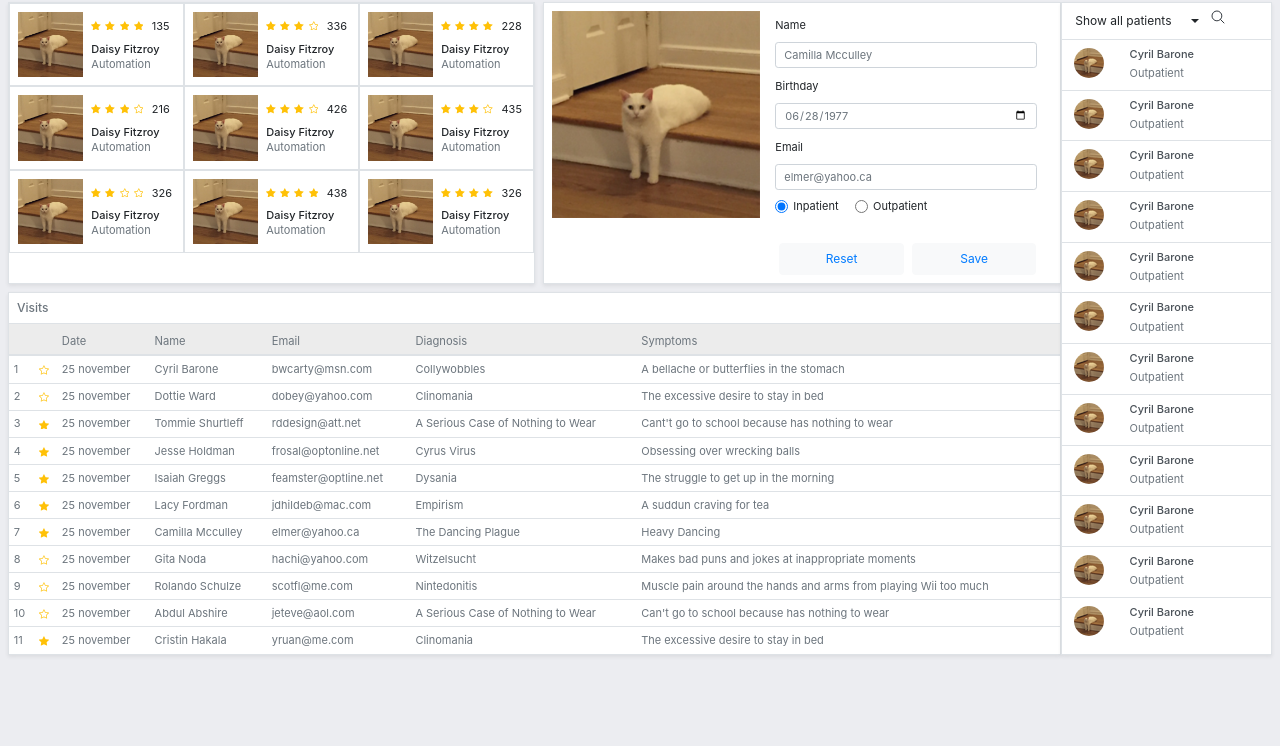
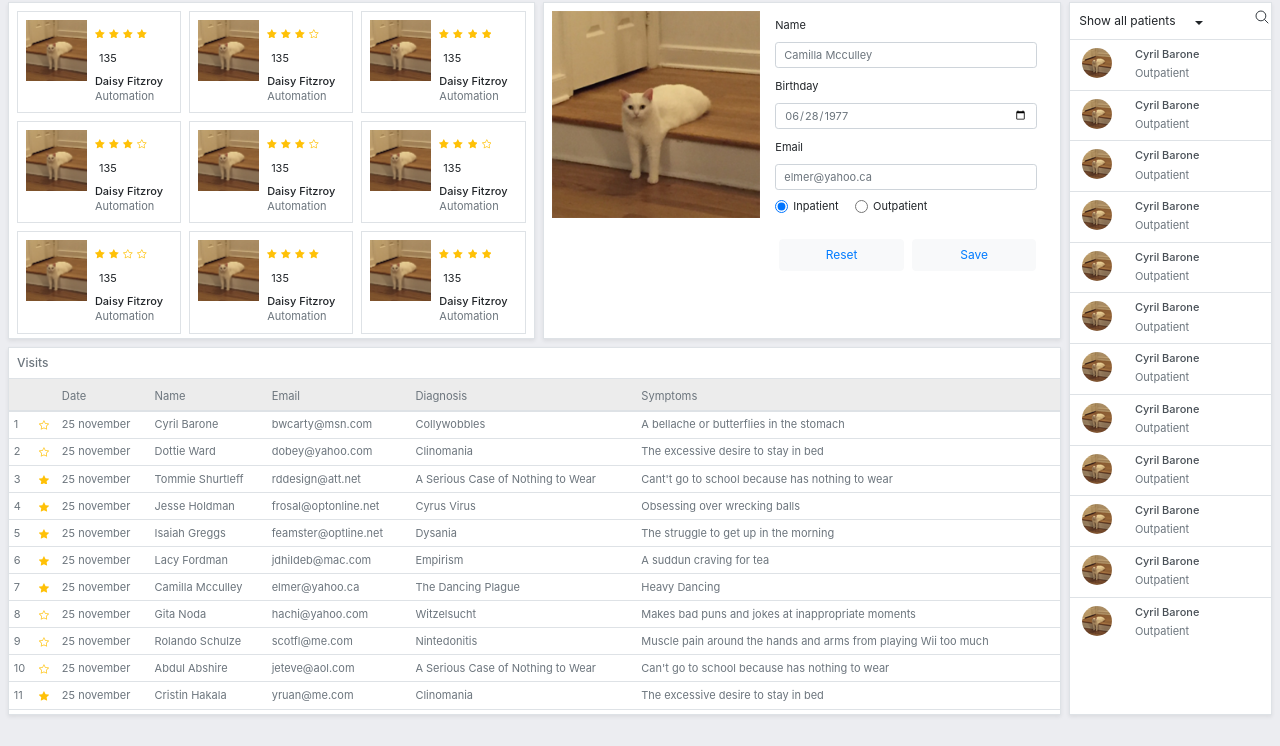
Before and after one commit to sofiegagelmans/FrameWork, a website: page index.html in a window 1280 px wide. Shown: the part 54-800 px from the top of the page. Drawn offline with nearby package versions, Linux system fonts and the light colour scheme; files that its build step writes are made by us from their sources.

Commit message:
margin adjustments

```diff
--- a/index.html
+++ b/index.html
@@ -19,22 +19,22 @@
             <a href="" class="rounded-circle mt-2 mb-2">
               <img class="rounded-circle mr-2" src="images/avatar-cat.png"/>
             </a>
-            <a href="#" class="icon-setting fa-sm text-dark mt-2">
+            <a href="#" class="icon-setting fa-sm text-dark mt-1">
               <ion-icon name="settings-outline"></ion-icon>
             </a>
           </div>
         </nav>
       </header>
       <!-- main -->
-      <main class="main-column m-2">
+      <main class="main-column mx-2">
         <div class="row">
           <div class="col-12 col-md-10">
             <div class="row">
               <!-- ratings -->
-              <div class="col-6 bg-white border shadow-sm">
+              <div class="col-6 bg-white border shadow-sm mt-2">
                 <!-- first row -->
                 <div class="row">
-                  <div class="col-12 col-md border p-0">
+                  <div class="col-12 col-md border p-0 m-md-1 mt-md-2 ml-md-2">
                     <div class="container p-0">
                       <div class="row m-2">
                         <div class="col-5 col-sm-5 p-0 mr-2">
@@ -68,7 +68,7 @@
                       </div>
                     </div>
                   </div>
-                  <div class="col-12 col-md border p-0">
+                  <div class="col-12 col-md border p-0 m-md-1 mt-md-2">
                     <div class="container p-0 m-0">
                       <div class="row m-2">
                         <div class="col-5 col-sm-5 p-0 mr-2">
@@ -95,14 +95,14 @@
                               <path fill-rule="evenodd" d="M2.866 14.85c-.078.444.36.791.746.593l4.39-2.256 4.389 2.256c.386.198.824-.149.746-.592l-.83-4.73 3.523-3.356c.329-.314.158-.888-.283-.95l-4.898-.696L8.465.792a.513.513 0 0 0-.927 0L5.354 5.12l-4.898.696c-.441.062-.612.636-.283.95l3.523 3.356-.83 4.73zm4.905-2.767l-3.686 1.894.694-3.957a.565.565 0 0 0-.163-.505L1.71 6.745l4.052-.576a.525.525 0 0 0 .393-.288l1.847-3.658 1.846 3.658a.525.525 0 0 0 .393.288l4.052.575-2.906 2.77a.564.564 0 0 0-.163.506l.694 3.957-3.686-1.894a.503.503 0 0 0-.461 0z"/>
                             </svg>
                           </a>
-                          <p class="d-inline-block mb-2 ml-1" style="font-size: 11px;">336</p>
+                          <p class="d-inline-block mb-2 ml-1" style="font-size: 11px;">135</p>
                             <h6 class="mb-0" style="font-size: 11px;">Daisy Fitzroy</h6>
                           <p class="text-muted mb-0" style="font-size: 11px;">Automation</p>
                         </div>
                       </div>
                     </div>
                   </div>
-                  <div class="col-12 col-md border p-0">
+                  <div class="col-12 col-md border p-0 m-md-1 mt-md-2 mr-md-2">
                     <div class="container p-0 m-0">
                       <div class="row m-2">
                         <div class="col-5 col-sm-5 p-0 mr-2">
@@ -129,7 +129,7 @@
                               <path d="M3.612 15.443c-.386.198-.824-.149-.746-.592l.83-4.73L.173 6.765c-.329-.314-.158-.888.283-.95l4.898-.696L7.538.792c.197-.39.73-.39.927 0l2.184 4.327 4.898.696c.441.062.612.636.283.95l-3.523 3.356.83 4.73c.078.443-.36.79-.746.592L8 13.187l-4.389 2.256z"/>
                             </svg>
                           </a>
-                          <p class="d-inline-block mb-2 ml-1" style="font-size: 11px;">228</p>
+                          <p class="d-inline-block mb-2 ml-1" style="font-size: 11px;">135</p>
                             <h6 class="mb-0" style="font-size: 11px;">Daisy Fitzroy</h6>
                           <p class="text-muted mb-0" style="font-size: 11px;">Automation</p>
                         </div>
@@ -139,7 +139,7 @@
                 </div>
                 <!-- second row -->
                 <div class="row">
-                  <div class="col-12 col-md border p-0">
+                  <div class="col-12 col-md border p-0 m-md-1 ml-md-2">
                     <div class="container p-0">
                       <div class="row m-2">
                         <div class="col-5 col-sm-5 p-0 mr-2">
@@ -166,14 +166,14 @@
                               <path fill-rule="evenodd" d="M2.866 14.85c-.078.444.36.791.746.593l4.39-2.256 4.389 2.256c.386.198.824-.149.746-.592l-.83-4.73 3.523-3.356c.329-.314.158-.888-.283-.95l-4.898-.696L8.465.792a.513.513 0 0 0-.927 0L5.354 5.12l-4.898.696c-.441.062-.612.636-.283.95l3.523 3.356-.83 4.73zm4.905-2.767l-3.686 1.894.694-3.957a.565.565 0 0 0-.163-.505L1.71 6.745l4.052-.576a.525.525 0 0 0 .393-.288l1.847-3.658 1.846 3.658a.525.525 0 0 0 .393.288l4.052.575-2.906 2.77a.564.564 0 0 0-.163.506l.694 3.957-3.686-1.894a.503.503 0 0 0-.461 0z"/>
                             </svg>
                           </a>
-                          <p class="d-inline-block mb-2 ml-1" style="font-size: 11px;">216</p>
+                          <p class="d-inline-block mb-2 ml-1" style="font-size: 11px;">135</p>
                             <h6 class="mb-0" style="font-size: 11px;">Daisy Fitzroy</h6>
                           <p class="text-muted mb-0" style="font-size: 11px;">Automation</p>
                         </div>
                       </div>
                     </div>
                   </div>
-                  <div class="col-12 col-md border p-0">
+                  <div class="col-12 col-md border p-0 m-md-1">
                     <div class="container p-0 m-0">
                       <div class="row m-2">
                         <div class="col-5 col-sm-5 p-0 mr-2">
@@ -200,14 +200,14 @@
                               <path fill-rule="evenodd" d="M2.866 14.85c-.078.444.36.791.746.593l4.39-2.256 4.389 2.256c.386.198.824-.149.746-.592l-.83-4.73 3.523-3.356c.329-.314.158-.888-.283-.95l-4.898-.696L8.465.792a.513.513 0 0 0-.927 0L5.354 5.12l-4.898.696c-.441.062-.612.636-.283.95l3.523 3.356-.83 4.73zm4.905-2.767l-3.686 1.894.694-3.957a.565.565 0 0 0-.163-.505L1.71 6.745l4.052-.576a.525.525 0 0 0 .393-.288l1.847-3.658 1.846 3.658a.525.525 0 0 0 .393.288l4.052.575-2.906 2.77a.564.564 0 0 0-.163.506l.694 3.957-3.686-1.894a.503.503 0 0 0-.461 0z"/>
                             </svg>
                           </a>
-                          <p class="d-inline-block mb-2 ml-1" style="font-size: 11px;">426</p>
+                          <p class="d-inline-block mb-2 ml-1" style="font-size: 11px;">135</p>
                             <h6 class="mb-0" style="font-size: 11px;">Daisy Fitzroy</h6>
                           <p class="text-muted mb-0" style="font-size: 11px;">Automation</p>
                         </div>
                       </div>
                     </div>
                   </div>
-                  <div class="col-12 col-md border p-0">
+                  <div class="col-12 col-md border p-0 m-md-1 mr-md-2">
                     <div class="container p-0 m-0">
                       <div class="row m-2">
                         <div class="col-5 col-sm-5 p-0 mr-2">
@@ -234,7 +234,7 @@
                               <path fill-rule="evenodd" d="M2.866 14.85c-.078.444.36.791.746.593l4.39-2.256 4.389 2.256c.386.198.824-.149.746-.592l-.83-4.73 3.523-3.356c.329-.314.158-.888-.283-.95l-4.898-.696L8.465.792a.513.513 0 0 0-.927 0L5.354 5.12l-4.898.696c-.441.062-.612.636-.283.95l3.523 3.356-.83 4.73zm4.905-2.767l-3.686 1.894.694-3.957a.565.565 0 0 0-.163-.505L1.71 6.745l4.052-.576a.525.525 0 0 0 .393-.288l1.847-3.658 1.846 3.658a.525.525 0 0 0 .393.288l4.052.575-2.906 2.77a.564.564 0 0 0-.163.506l.694 3.957-3.686-1.894a.503.503 0 0 0-.461 0z"/>
                             </svg>
                           </a>
-                          <p class="d-inline-block mb-2 ml-1" style="font-size: 11px;">435</p>
+                          <p class="d-inline-block mb-2 ml-1" style="font-size: 11px;">135</p>
                             <h6 class="mb-0" style="font-size: 11px;">Daisy Fitzroy</h6>
                           <p class="text-muted mb-0" style="font-size: 11px;">Automation</p>
                         </div>
@@ -244,7 +244,7 @@
                 </div>
                 <!-- third row -->
                 <div class="row">
-                  <div class="col-12 col-md border p-0">
+                  <div class="col-12 col-md border p-0 m-md-1 ml-md-2">
                     <div class="container p-0 m-0">
                       <div class="row m-2">
                         <div class="col-5 col-sm-5 p-0 mr-2">
@@ -271,14 +271,14 @@
                               <path fill-rule="evenodd" d="M2.866 14.85c-.078.444.36.791.746.593l4.39-2.256 4.389 2.256c.386.198.824-.149.746-.592l-.83-4.73 3.523-3.356c.329-.314.158-.888-.283-.95l-4.898-.696L8.465.792a.513.513 0 0 0-.927 0L5.354 5.12l-4.898.696c-.441.062-.612.636-.283.95l3.523 3.356-.83 4.73zm4.905-2.767l-3.686 1.894.694-3.957a.565.565 0 0 0-.163-.505L1.71 6.745l4.052-.576a.525.525 0 0 0 .393-.288l1.847-3.658 1.846 3.658a.525.525 0 0 0 .393.288l4.052.575-2.906 2.77a.564.564 0 0 0-.163.506l.694 3.957-3.686-1.894a.503.503 0 0 0-.461 0z"/>
                             </svg>
                           </a>
-                          <p class="d-inline-block mb-2 ml-1" style="font-size: 11px;">326</p>
+                          <p class="d-inline-block mb-2 ml-1" style="font-size: 11px;">135</p>
                             <h6 class="mb-0" style="font-size: 11px;">Daisy Fitzroy</h6>
                           <p class="text-muted mb-0" style="font-size: 11px;">Automation</p>
                         </div>
                       </div>
                     </div>
                   </div>
-                  <div class="col-12 col-md border p-0">
+                  <div class="col-12 col-md border p-0 m-md-1">
                     <div class="container p-0 m-0">
                       <div class="row m-2">
                         <div class="col-5 col-sm-5 p-0 mr-2">
@@ -305,14 +305,14 @@
                               <path d="M3.612 15.443c-.386.198-.824-.149-.746-.592l.83-4.73L.173 6.765c-.329-.314-.158-.888.283-.95l4.898-.696L7.538.792c.197-.39.73-.39.927 0l2.184 4.327 4.898.696c.441.062.612.636.283.95l-3.523 3.356.83 4.73c.078.443-.36.79-.746.592L8 13.187l-4.389 2.256z"/>
                             </svg>
                           </a>
-                          <p class="d-inline-block mb-2 ml-1" style="font-size: 11px;">438</p>
+                          <p class="d-inline-block mb-2 ml-1" style="font-size: 11px;">135</p>
                             <h6 class="mb-0" style="font-size: 11px;">Daisy Fitzroy</h6>
                           <p class="text-muted mb-0" style="font-size: 11px;">Automation</p>
                         </div>
                       </div>
                     </div>
                   </div>
-                  <div class="col-12 col-md border p-0">
+                  <div class="col-12 col-md border p-0 m-md-1 mr-md-2">
                     <div class="container p-0 m-0">
                       <div class="row m-2">
                         <div class="col-5 col-sm-5 p-0 mr-2">
@@ -339,7 +339,7 @@
                               <path d="M3.612 15.443c-.386.198-.824-.149-.746-.592l.83-4.73L.173 6.765c-.329-.314-.158-.888.283-.95l4.898-.696L7.538.792c.197-.39.73-.39.927 0l2.184 4.327 4.898.696c.441.062.612.636.283.95l-3.523 3.356.83 4.73c.078.443-.36.79-.746.592L8 13.187l-4.389 2.256z"/>
                             </svg>
                           </a>
-                          <p class="d-inline-block mb-2 ml-1" style="font-size: 11px;">326</p>
+                          <p class="d-inline-block mb-2 ml-1" style="font-size: 11px;">135</p>
                             <h6 class="mb-0" style="font-size: 11px;">Daisy Fitzroy</h6>
                           <p class="text-muted mb-0" style="font-size: 11px;">Automation</p>
                         </div>
@@ -349,7 +349,7 @@
                 </div>
               </div>
               <!-- form and buttons -->
-              <div class="col bg-white border shadow-sm ml-2 p-2">
+              <div class="col bg-white border shadow-sm mt-2 ml-2 p-2">
                 <div class="container p-0">
                   <div class="row m-0">
                     <div class="col-12 col-md p-0">
@@ -384,8 +384,8 @@
                   </form>
                     <!-- buttons -->
                     <div class="row ml-1">
-                      <button type="reset" class="btn btn-light col text-primary mt-1 mb-0 mr-2" style="font-size: 12px;">Reset</button>
-                      <button type="submit" class="btn btn-light col text-primary mt-1 mr-3" style="font-size: 12px;">Save</button>
+                      <button type="reset" class="btn btn-light col text-primary mb-0 mr-2" style="font-size: 12px;">Reset</button>
+                      <button type="submit" class="btn btn-light col text-primary mr-3" style="font-size: 12px;">Save</button>
                     </div>
                   </div>
                 </div>
@@ -394,10 +394,10 @@
           </div>
           <!-- table -->
           <div class="row">
-            <div class="col bg-white border shadow-sm mt-2 p-0">
+            <div class="col bg-white border shadow-sm mt-2 mb-md-2 p-0">
               <div class="table-responsive">
                 <h6 class="text-muted bg-white p-2 mb-0" style="font-size: 12px">Visits</h6>
-                <table class="table table-sm table-hover mb-0">
+                <table class="table table-sm table-hover border-bottom mb-1">
                 <!-- table head -->
                 <thead class="table-active text-muted" style="font-size: 14px">
                     <tr>
@@ -584,17 +584,17 @@
           </div>
         </div>
         <!-- sidebar with patients -->
-        <div class="col-12 col-md border bg-white shadow-sm">
+        <div class="col-12 col-md border bg-white shadow-sm my-2 ml-md-2 ml-sm-1">
           <div class="container p-0">
             <div class="row">
               <div class="col-12 p-0">
                 <div class="col p-0">
                   <div class="btn-group">
-                    <button class="btn btn-sm m-1 rounded-0 " style="font-size: 12px;" type="button">Show all patients</button></button>
-                    <button type="button" class="btn btn-sm dropdown-toggle dropdown-toggle-split rounded-0">
+                    <button class="btn btn-sm d-flex rounded-0 p-2 mr-1" style="font-size: 12px;" type="button">Show all patients</button>
+                    <button type="button" class="btn btn-sm dropdown-toggle dropdown-toggle-split rounded-0 mt-1 mr-3">
                     </button>
                   </div>
-                  <a href="#" class="icon-search fa-sm text-dark">
+                  <a href="#" class="icon-search fa-sm text-dark ml-4">
                     <ion-icon name="search-outline"></ion-icon>
                   </a>
                   <a class="list-group list-group-item-action border-top rounded-0 p-2" id="list-profile-list" data-toggle="list" href="#list-profile" role="tab" aria-controls="profile">
```
